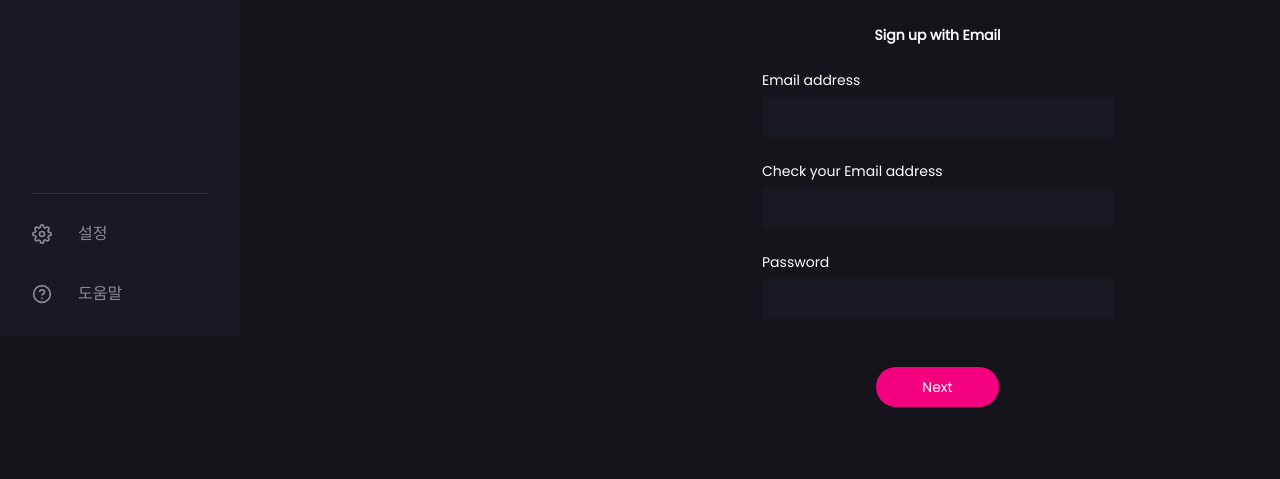
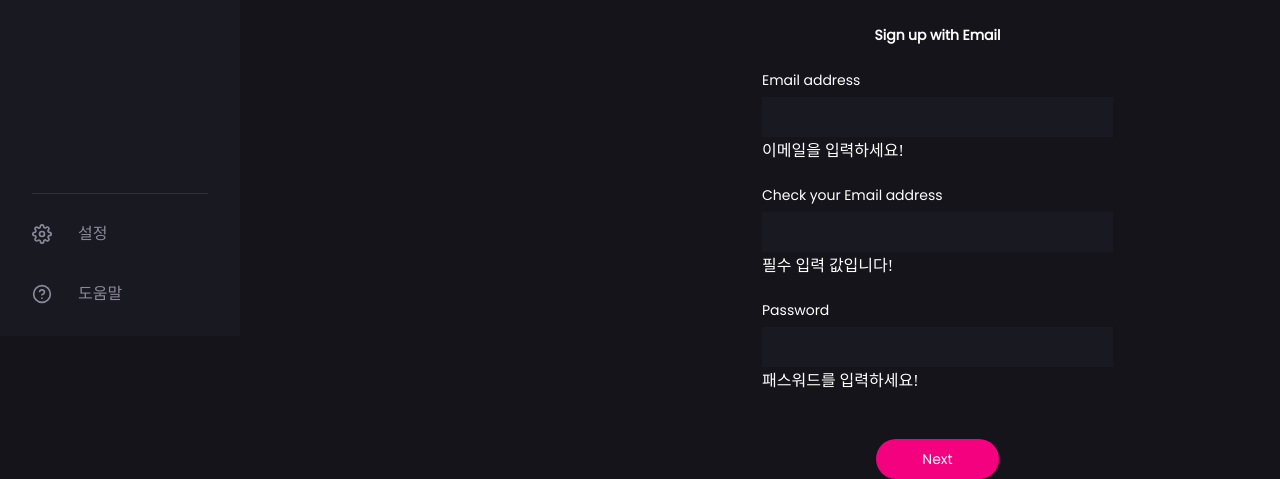
Before and after one commit to Cosmosinfo/milkomeda_front, a React (Create React App) app in the folder front/: page /signup in a window 1280 px wide. Shown: the part 464-943 px from the top of the page. Before the commit the page ends 871 px from the top, so only its background shows below. Built offline with nearby package versions, Linux system fonts and the light colour scheme; a small style sheet from the web is missing.

Commit message:
signup develope

```diff
--- a/front/package.json
+++ b/front/package.json
@@ -16,6 +16,7 @@
     "axios": "^1.2.0",
     "bootstrap": "^5.2.1",
     "flv.js": "^1.6.2",
+    "formik": "^2.2.9",
     "i18next": "^22.0.5",
     "icheck-material": "^1.0.1",
     "jquery": "^3.6.1",
@@ -32,12 +33,15 @@
     "react-router": "^6.4.4",
     "react-router-dom": "^6.3.0",
     "react-scripts": "5.0.1",
+    "react-toastify": "^9.1.1",
     "react-youtube": "^10.0.0",
     "redux": "^4.2.0",
+    "redux-persist": "^6.0.0",
     "redux-promise": "^0.6.0",
     "redux-thunk": "^2.4.2",
     "styled-components": "^5.3.6",
-    "web-vitals": "^2.1.4"
+    "web-vitals": "^2.1.4",
+    "yup": "^0.32.11"
   },
   "scripts": {
     "start": "react-scripts start",
--- a/front/src/_actions/userAction.js
+++ b/front/src/_actions/userAction.js
@@ -17,7 +17,7 @@ import { LOGIN_USER, REGISTER_USER, FETCH_STREAM, FETCH_STREAMS } from "../_acti
 import streams from "../apis/streams";
 
 export function loginUser(dataToSubmit) {
-  const request = axios.post("/api/users/login", dataToSubmit).then((response) => response.data);
+  const request = axios.post("http://54.215.251.144:8080/api/user/login", dataToSubmit).then((response) => response.data);
 
   return {
     type: LOGIN_USER,
@@ -26,7 +26,7 @@ export function loginUser(dataToSubmit) {
 }
 
 export function registerUser(dataToSubmit) {
-  const request = axios.post("/api/users/register", dataToSubmit).then((response) => response.data);
+  const request = axios.post("http://54.215.251.144:8080/api/user/join", dataToSubmit).then((response) => response.data);
 
   return {
     type: REGISTER_USER,
--- /dev/null
+++ b/front/src/_reducers/AuthReducer.js
@@ -0,0 +1,22 @@
+const SET_TOKEN = "set_toekn";
+
+const AuthInitialState = {
+  token: null,
+};
+
+export const setToken = (token) => ({
+  type: SET_TOKEN,
+  token,
+});
+
+export const AuthReducer = (state = AuthInitialState, action) => {
+  switch (action.type) {
+    case SET_TOKEN:
+      return {
+        ...state,
+        token: action.token,
+      };
+    default:
+      return state;
+  }
+};
--- a/front/src/pages/Login/Login.js
+++ b/front/src/pages/Login/Login.js
@@ -1,43 +1,72 @@
-import React, { useState } from "react";
-import { Link } from "react-router-dom";
+import React from "react";
+import { Link, useNavigate } from "react-router-dom";
 import google from "../../assets/icon/social/google.svg";
 import apple from "../../assets/icon/social/apple.svg";
 import kakao from "../../assets/icon/social/kakao.svg";
 import naver from "../../assets/icon/social/naver.svg";
 import "./Login.css";
 import Topbar2 from "../../components/topbar/Topbar2";
-import { loginUser } from "../../_actions/userAction";
+// import { loginUser } from "../../_actions/userAction";
 import { useDispatch } from "react-redux";
+import { setToken } from "../../_reducers/AuthReducer";
+import * as Yup from "yup";
+import { Formik, ErrorMessage } from "formik";
+import axios from "axios";
+import { toast, ToastContainer } from "react-toastify";
+import "react-toastify/dist/ReactToastify.css";
 
-import { useTranslation } from "react-i18next";
+// import { useTranslation } from "react-i18next";
 
 function Login() {
   const dispatch = useDispatch();
+  const navigate = useNavigate();
 
-  const [inputs, setInputs] = useState({
-    email: "",
-    password: "",
+  const validationSchema = Yup.object().shape({
+    userEmail: Yup.string().email("올바른 이메일 형식이 아닙니다").required("이메일을 입력하세요"),
+    userPassword: Yup.string().required("패스워드를 입력하세요"),
   });
 
-  const { email, password } = inputs;
+  // const onChange = (e) => {
+  //   const { name, value } = e.target;
+  //   setInputs({
+  //     ...inputs,
+  //     [name]: value,
+  //   });
+  // };
 
-  const onChange = (e) => {
-    const { name, value } = e.target;
-    setInputs({
-      ...inputs,
-      [name]: value,
+  // const onSubmitHandler = (e) => {
+  //   e.preventDefault();
+  //   let body = {
+  //     email: email,
+  //     password: password,
+  //   };
+
+  //   dispatch(loginUser(body));
+  // };
+
+  const submit = async (values) => {
+    const { userEmail, userPassword } = values;
+    try {
+      const { data } = await axios.post("http://54.215.251.144:8080/api/user/login", {
+        userEmail,
+        userPassword,
       });
-  };
-
-  const onSubmitHandler = (e) => {
-    e.preventDefault();
-    console.log("asdasd");
-    let body = {
-      email: email,
-      password: password,
-    };
-
-    dispatch(loginUser(body));
+      console.log(data);
+      console.log(data.jwt);
+      dispatch(setToken(data.jwt));
+      toast.success(<h3>로그인 성공😎</h3>, {
+        position: "top-center",
+        autoClose: 2000,
+      });
+      setTimeout(() => {
+        navigate("/");
+      }, 1000);
+    } catch (e) {
+      // 서버에서 받은 에러 메시지 출력
+      toast.error(e.response.data.message + "😭", {
+        position: "top-center",
+      });
+    }
   };
 
   return (
@@ -57,24 +86,56 @@ function Login() {
                 <span className="Login_ItemRight_top_title_text">로그인</span>
               </div>
               <div className="Login_ItemRight_btm">
-                <form onSubmit={onSubmitHandler}>
+                <Formik
+                  initialValues={{
+                    userEmail: "",
+                    userPassword: "",
+                  }}
+                  validationSchema={validationSchema}
+                  onSubmit={submit}
+                >
+                  {({ values, handleSubmit, handleChange }) => (
+                    <form onSubmit={handleSubmit}>
+                      <ToastContainer />
                       <div className="Login_ItemRight_btm_usernameBox">
                         <span className="Login_ItemRight_btm_usernameBox_title">Email address or username</span>
                         <div className="Login_ItemRight_btm_usernameBox_Input">
-                      <input className="Login_username_input" type="text" placeholder="" name="email" onChange={onChange} />
+                          <input
+                            className="Login_username_input"
+                            type="text"
+                            placeholder=""
+                            name="userEmail"
+                            onChange={handleChange}
+                            value={values.userEmail}
+                          />
+                        </div>
+                        <div className="error-message">
+                          <ErrorMessage name="userEmail" />
                         </div>
                       </div>
                       <div className="Login_ItemRight_btm_passwordBox">
                         <span className="Login_ItemRight_btm_passwordBox_title">Password</span>
                         <div className="Login_ItemRight_btm_passwordBox_Input">
-                      <input className="password_input" type="text" placeholder="" name="password" onChange={onChange} />
+                          <input
+                            className="password_input"
+                            type="password"
+                            placeholder=""
+                            name="userPassword"
+                            onChange={handleChange}
+                            value={values.userPassword}
+                          />
+                        </div>
+                        <div className="error-message">
+                          <ErrorMessage name="userPassword" />
                         </div>
                         <span className="Login_ItemRight_btm_passwordBox_forget">Forgot your password?</span>
                       </div>
-                  <button className="Login_ItemRight_btm_milko" formAction="">
+                      <button className="Login_ItemRight_btm_milko" type="submit">
                         <span className="Login_ItemRight_btm_text_milko">Login</span>
                       </button>
                     </form>
+                  )}
+                </Formik>
                 <div className="Login_ItemRight_btm_orBox">
                   <div className="Login_ItemRight_btm_orBox_hrlf"></div>
                   <div className="Login_ItemRight_btm_orBox_hrmd">or</div>
--- a/front/src/pages/Signup/Signup.js
+++ b/front/src/pages/Signup/Signup.js
@@ -6,41 +6,60 @@ import apple from "../../assets/icon/social/apple.svg";
 import kakao from "../../assets/icon/social/kakao.svg";
 import naver from "../../assets/icon/social/naver.svg";
 import Topbar2 from "../../components/topbar/Topbar2";
-import { useDispatch } from "react-redux";
-import { registerUser } from "../../_actions/userAction";
+// import { useDispatch } from "react-redux";
+// import { registerUser } from "../../_actions/userAction";
+import { toast, ToastContainer } from "react-toastify";
+import "react-toastify/dist/ReactToastify.css";
+import { Formik, ErrorMessage } from "formik";
+import * as Yup from "yup";
+import { useNavigate } from "react-router-dom";
+import axios from "axios";
 
 function Signup() {
-  const dispatch = useDispatch();
-  const [inputs, setInputs] = useState({
-    email: "",
-    checkEmail: "",
-    password: "",
+  const navigate = useNavigate();
+  const validationSchema = Yup.object().shape({
+    userEmail: Yup.string().email("올바른 이메일 형식이 아닙니다!").required("이메일을 입력하세요!"),
+    userChkEmail: Yup.string()
+      .oneOf([Yup.ref("userEmail"), null], "이메일이 일치하지 않습니다!")
+      .required("필수 입력 값입니다!"),
+    userPassword: Yup.string()
+      .min(8, "비밀번호는 최소 8자리 이상입니다")
+      .max(16, "비밀번호는 최대 16자리입니다!")
+      .required("패스워드를 입력하세요!"),
+    // .matches(
+    //   /^(?=.*[a-zA-Z])(?=.*[0-9])(?=.*[!@#$%^&*()_+\-=\[\]{};':"\\|,.<>\/?])[^\s]*$/,
+    //   "알파벳, 숫자, 공백을 제외한 특수문자를 모두 포함해야 합니다!"
+    // ),
   });
 
-  const { email, checkEmail, password } = inputs;
-
-  const onChange = (e) => {
-    const { name, value } = e.target;
-    setInputs({
-      ...inputs,
-      [name]: value,
+  const submit = async (values) => {
+    const { userEmail, userChkEmail, userPassword } = values;
+    try {
+      await axios.post("http://54.215.251.144:8080/api/user/join", {
+        userEmail,
+        userChkEmail,
+        userPassword,
       });
-  };
-
-  const onSubmitHandler = (e) => {
-    e.preventDefault();
-
-    if (email !== checkEmail) {
-      window.alert("이메일이 맞지 않습니다");
+      toast.success(
+        <h3>
+          회원가입이 완료되었습니다.
+          <br />
+          로그인 하세요😎
+        </h3>,
+        {
+          position: "top-center",
+          autoClose: 2000,
         }
-    let body = {
-      email: email,
-      checkEmail: checkEmail,
-      password: password,
-      type: "B",
-    };
-
-    dispatch(registerUser(body));
+      );
+      setTimeout(() => {
+        navigate("/login");
+      }, 1000);
+    } catch (e) {
+      // 서버에서 받은 에러 메시지 출력
+      toast.error(e.response.data.message + "😭", {
+        position: "top-center",
+      });
+    }
   };
 
   return (
@@ -54,7 +73,6 @@ function Signup() {
                 <img src="https://i.imgur.com/Ab8BFxf.png" className="Signup_ItemLeft_img" alt="" />
               </div>
             </div>
-
             <div className="Signup_ItemRight">
               <div className="Signup_ItemRight_top">
                 <span className="Signup_ItemRight_top_title_text">회원가입</span>
@@ -112,7 +130,18 @@ function Signup() {
                 <div className="Signup_ItemRight_btm_Email">
                   <span className="Signup_ItemRight_btm_Email_text">Sign up with Email</span>
                 </div>
-                <form onSubmit={onSubmitHandler}>
+                <Formik
+                  initialValues={{
+                    userEmail: "",
+                    userChkEmail: "",
+                    password: "",
+                  }}
+                  validationSchema={validationSchema}
+                  onSubmit={submit}
+                  validateOnMount={true}
+                >
+                  {({ values, handleSubmit, handleChange, errors }) => (
+                    <form onSubmit={handleSubmit}>
                       <div className="Signup_ItemRight_btm_usernameBox">
                         <div className="Signup_ItemRight_btm_usernameBox_container">
                           <span className="Signup_ItemRight_btm_usernameBox_title">Email address</span>
@@ -121,10 +150,11 @@ function Signup() {
                               className="Signup_username_input"
                               type="text"
                               placeholder=""
-                          name="email"
-                          onChange={onChange}
-                          value={email}
+                              name="userEmail"
+                              onChange={handleChange}
+                              value={values.userEmail}
                             />
+                            <div className="error-message">{errors.userEmail}</div>
                           </div>
                         </div>
                         <div className="Signup_ItemRight_btm_usernameBox_container">
@@ -134,29 +164,40 @@ function Signup() {
                               className="Signup_username_input"
                               type="text"
                               placeholder=""
-                          name="checkEmail"
-                          onChange={onChange}
-                          value={checkEmail}
+                              name="userChkEmail"
+                              onChange={handleChange}
+                              value={values.userChkEmail}
                             />
+                            <div className="error-message">{errors.userChkEmail}</div>
                           </div>
                         </div>
                       </div>
                       <div className="Signup_ItemRight_btm_passwordBox">
                         <span className="Signup_ItemRight_btm_passwordBox_title">Password</span>
                         <div className="Signup_ItemRight_btm_passwordBox_Input">
-                      <input className="password_input" type="text" placeholder="" name="password" onChange={onChange} value={password} />
+                          <input
+                            className="password_input"
+                            type="password"
+                            placeholder=""
+                            name="userPassword"
+                            onChange={handleChange}
+                            value={values.userPassword}
+                          />
+                          <div className="error-message">{errors.userPassword}</div>
                         </div>
                       </div>
                       {/* <Link to="/signup2" className="link"> */}
                       <div className="Signup_ItemRight_btm_NextBox">
                         <div className="Signup_ItemRight_btm_NextBtn">
-                      <button formAction="" className="Signup_ItemRight_btm_NextBtn_text">
+                          <button type="submit" className="Signup_ItemRight_btm_NextBtn_text">
                             Next
                           </button>
                         </div>
                       </div>
                       {/* </Link> */}
                     </form>
+                  )}
+                </Formik>
               </div>
             </div>
           </div>
```
Also changed, not shown: front/src/configStore.js (added, +22 -0 lines), front/src/index.js (+8 -1 lines), 2 other files (tests, documents, lock files or other folders). Lines whose indentation alone changed are shown as unchanged.
